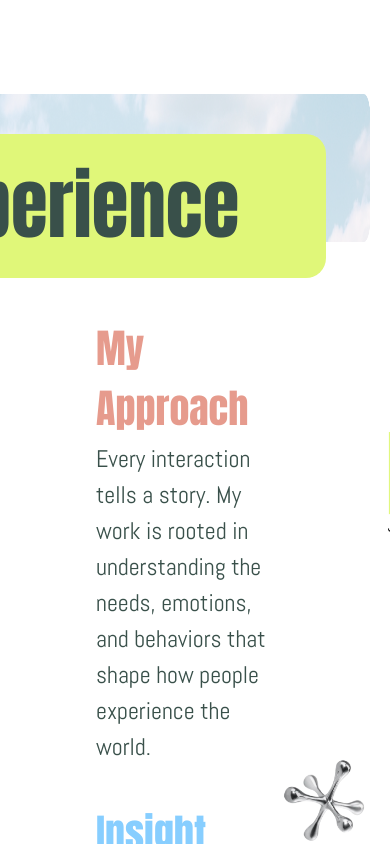
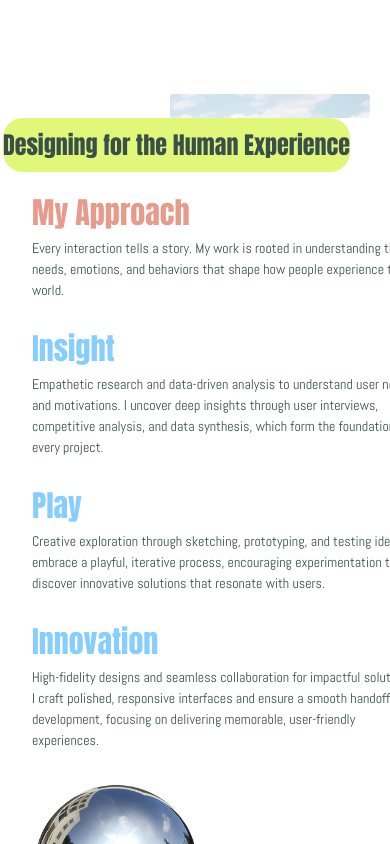
Before and after one commit to BS-Joy/unucreate-portfolio-fe, a Next.js app: page / in a window 390 px wide. Shown: the part 4120-4964 px from the top of the page. Built offline with nearby package versions, Linux system fonts and the light colour scheme; a web font is replaced by a local one.

Commit message:
design for human resonsive

```diff
--- a/src/components/Home/DesignForTheHuman.tsx
+++ b/src/components/Home/DesignForTheHuman.tsx
@@ -15,32 +15,32 @@ const DesignForTheHuman = () => {
                     width={200}
                     height={200}
                     alt='Sky Image'
-                    className='w-[1240px] h-[148px] absolute right-5 top-0'
+                    className='w-[438] lg:w-[1240px] lg:h-[148px] absolute right-5 top-0'
                 />
-                <div className='w-[1258px] h-[144px] rounded-[20px] bg-primary flex items-center justify-center z-10 absolute top-10 right-16'>
-                    <h1 className='text-[75px] text-olive font-anton'>Designing for the Human Experience</h1>
+                <div className='w-[438] lg:w-[1258px] h-[54px] lg:h-[144px] rounded-[20px] bg-primary flex items-center justify-center z-10 absolute top-6 lg:top-10 right-10 lg:right-16'>
+                    <h1 className='text-2xl lg:text-[75px] text-olive font-anton'>Designing for the Human Experience</h1>
                 </div>
             </div>
 
             {/* Content and images */}
-            <div className='flex gap-[100px] relative top-56 left-24'>
+            <div className='flex flex-col lg:flex-row gap-[60px] lg:gap-[100px] relative top-24 lg:top-56 left-8 lg:left-24'>
                 {/* Content */}
                 <div>
-                    <div className='space-y-[3px] mb-[38px]'>
-                        <h1 className='font-anton text-secondary text-[40px]'>My Approach </h1>
-                        <p className='font-abel text-[24px] text-olive max-w-[626px]'>Every interaction tells a story. My work is rooted in understanding the needs, emotions, and behaviors that shape how people experience the world.</p>
+                    <div className='space-y-[3px] mb-[25px] lg:mb-[38px]'>
+                        <h1 className='font-anton text-secondary text-[30px] lg:text-[40px]'>My Approach </h1>
+                        <p className='font-abel text-[14px] lg:text-[24px] text-olive max-w-[426px] lg:max-w-[626px]'>Every interaction tells a story. My work is rooted in understanding the needs, emotions, and behaviors that shape how people experience the world.</p>
                     </div>
-                    <div className='space-y-[3px] mb-[30px]'>
-                        <h1 className='font-anton text-lightBlue text-[40px]'>Insight</h1>
-                        <p className='font-abel text-[24px] text-olive max-w-[626px]'>Empathetic research and data-driven analysis to understand user needs and motivations. I uncover deep insights through user interviews, competitive analysis, and data synthesis, which form the foundation of every project.</p>
+                    <div className='space-y-[3px] mb-[25px] lg:mb-[38px]'>
+                        <h1 className='font-anton text-lightBlue text-[30px] lg:text-[40px]'>Insight</h1>
+                        <p className='font-abel text-[14px] lg:text-[24px] text-olive max-w-[426px] lg:max-w-[626px]'>Empathetic research and data-driven analysis to understand user needs and motivations. I uncover deep insights through user interviews, competitive analysis, and data synthesis, which form the foundation of every project.</p>
                     </div>
-                    <div className='space-y-[3px] mb-[30px]'>
-                        <h1 className='font-anton text-lightBlue text-[40px]'>Play</h1>
-                        <p className='font-abel text-[24px] text-olive max-w-[626px]'>Creative exploration through sketching, prototyping, and testing ideas. I embrace a playful, iterative process, encouraging experimentation to discover innovative solutions that resonate with users.</p>
+                    <div className='space-y-[3px] mb-[25px] lg:mb-[38px]'>
+                        <h1 className='font-anton text-lightBlue text-[30px] lg:text-[40px]'>Play</h1>
+                        <p className='font-abel text-[14px] lg:text-[24px] text-olive max-w-[426px] lg:max-w-[626px]'>Creative exploration through sketching, prototyping, and testing ideas. I embrace a playful, iterative process, encouraging experimentation to discover innovative solutions that resonate with users.</p>
                     </div>
                     <div className='space-y-[3px] mb-[21px]'>
-                        <h1 className='font-anton text-lightBlue text-[40px]'>Innovation</h1>
-                        <p className='font-abel text-[24px] text-olive max-w-[626px]'>High-fidelity designs and seamless collaboration for impactful solutions. I craft polished, responsive interfaces and ensure a smooth handoff to development, focusing on delivering memorable, user-friendly experiences.</p>
+                        <h1 className='font-anton text-lightBlue text-[30px] lg:text-[40px]'>Innovation</h1>
+                        <p className='font-abel text-[14px] lg:text-[24px] text-olive max-w-[426px] lg:max-w-[626px]'>High-fidelity designs and seamless collaboration for impactful solutions. I craft polished, responsive interfaces and ensure a smooth handoff to development, focusing on delivering memorable, user-friendly experiences.</p>
                     </div>
                     <Image
                         src={silverBall}
@@ -50,6 +50,7 @@ const DesignForTheHuman = () => {
                         className='w-[176px] h-[185.41px] object-contain'
                     />
                 </div>
+
                 {/* Image */}
                 <div className=''>
                     <Image
@@ -59,20 +60,20 @@ const DesignForTheHuman = () => {
                         alt='Jodi Barcode Image'
                         className='w-[322px] h-[328.31px] object-contain mb-[80.69]'
                     />
-                    <div className='flex items-center justify-center relative'>
+                    <div className='flex flex-col lg:flex-row items-center justify-center relative'>
                         <Image
                             src={designing1}
                             width={200}
                             height={200}
                             alt='Jodi Logo Image'
-                            className='w-[387.78px] h-[310.77px] object-contain absolute top-0 -left-28'
+                            className='w-[287.78px] h-[210.77px] lg:w-[387.78px] lg:h-[310.77px] object-contain absolute top-0 -left-16 lg:-left-28'
                         />
                         <Image
                             src={designing2}
                             width={200}
                             height={200}
                             alt='Jodi Logo Image'
-                            className='w-[271px] h-[363px] object-contain absolute -bottom-80 -right-14'
+                            className='w-[221px] h-[313px] lg:w-[271px] lg:h-[363px] object-contain absolute -bottom-80 right-22 lg:-right-14'
                         />
                     </div>
                 </div>
```
